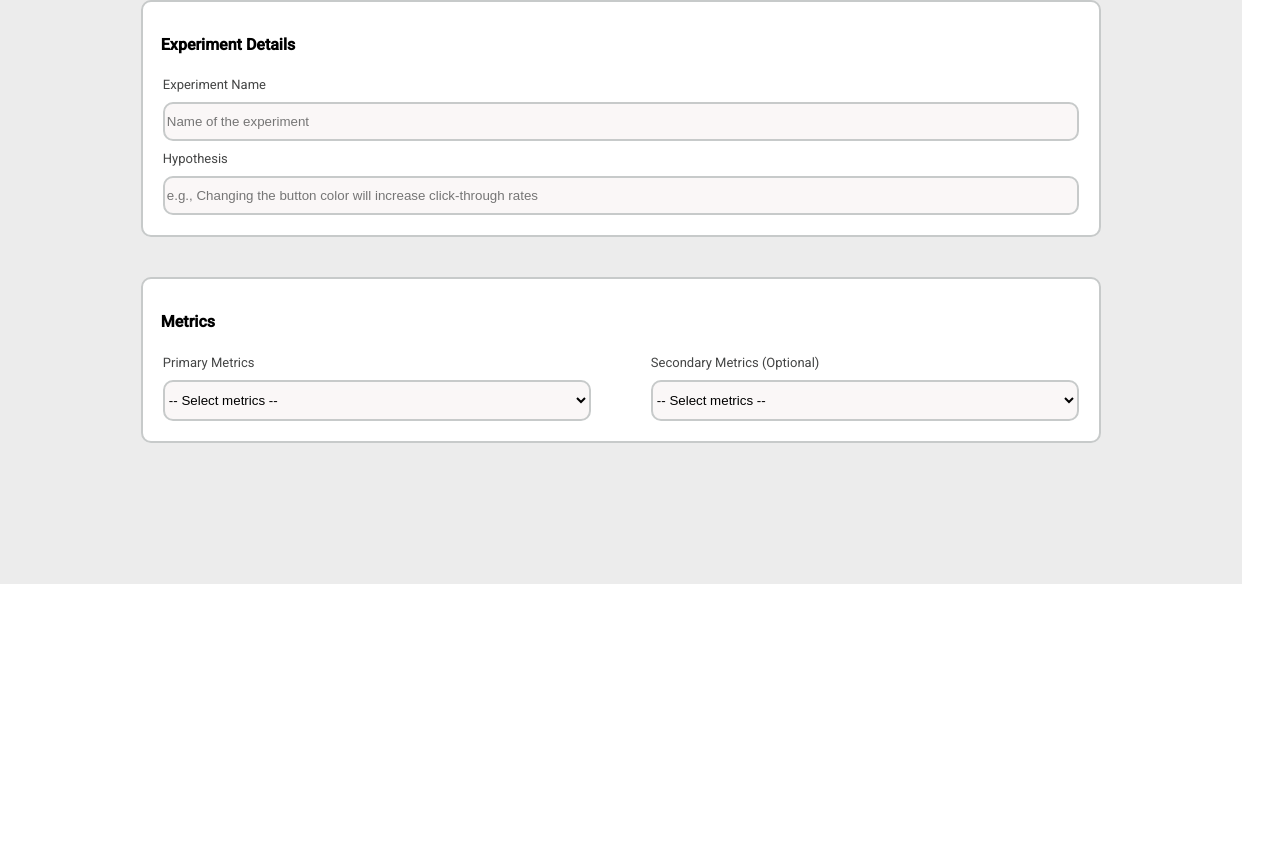
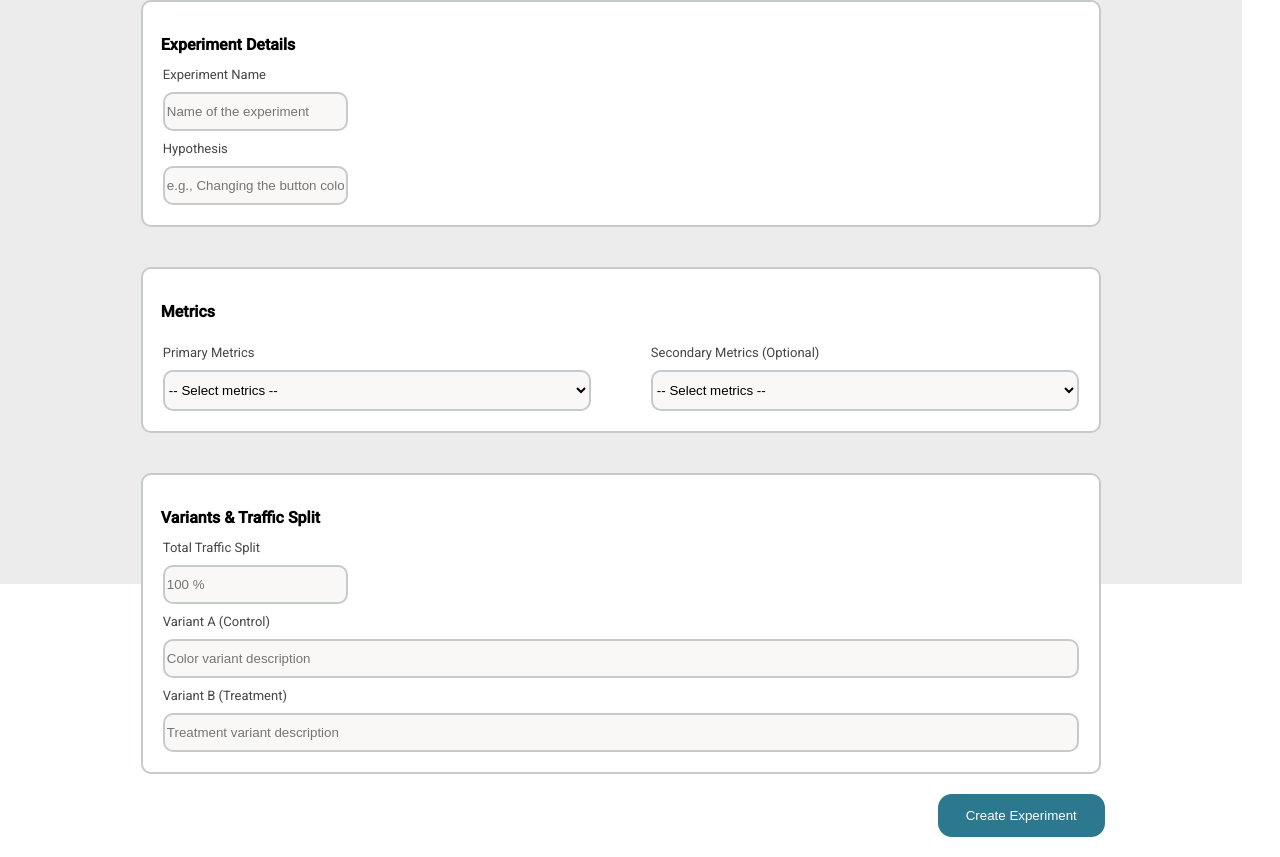
Before and after one commit to eycis/dux-hub, an Angular app in the folder frontend/: page /create-experiment in a window 1280 px wide. Shown: the part 211-1068 px from the top of the page. Before the commit the page ends 800 px from the top, so only its background shows below. Built offline with nearby package versions, Linux system fonts and the light colour scheme.

Commit message:
create-experiment service prep

```diff
--- a/frontend/src/app/create-experiment/create-experiment.component.html
+++ b/frontend/src/app/create-experiment/create-experiment.component.html
@@ -2,15 +2,15 @@
     <h1>Create new experiment</h1>
     <p> Define the parameters for your A/B test to understand user behaviour and optimize product</p>
 
-    <div class="experiment-details">
+    <div class="container">
         <h2>Experiment Details</h2>
         <p>Experiment Name</p>
         <input class="input-name" type="text" [(ngModel)]="experimentName" placeholder="Name of the experiment">
         <p>Hypothesis</p>
-        <input class="input-name" type="text" [(ngModel)]="experimentDetails" placeholder="e.g., Changing the button color will increase click-through rates">
+        <input class="input-name" type="text" [(ngModel)]="hypothesis" placeholder="e.g., Changing the button color will increase click-through rates">
     </div>
 
-    <article class="metrics-details">
+    <article class="container">
         <h2>Metrics</h2>
             <form [formGroup]="metricsDropdowns" class="metrics">
                 <section>
@@ -30,4 +30,22 @@
             </section>
             </form>
     </article>
+
+    <article class="container">
+        <h2>Variants & Traffic Split</h2>
+        <p>Total Traffic Split</p>
+        <input class="input-name" type="text" [(ngModel)]="totalTrafficSplit" placeholder="100 %">
+
+        <section class="variants">
+            <p>Variant A (Control)</p>
+            <input class="input-name" type="text" [(ngModel)]="variantA" placeholder="Color variant description">
+
+            <p>Variant B (Treatment)</p>
+            <input class="input-name" type="text" [(ngModel)]="variantB" placeholder="Treatment variant description">
+        </section>
+    </article>
+
+    <button class="create-button" type="submit">
+            Create Experiment
+    </button>
 </div>
--- a/frontend/src/app/create-experiment/create-experiment.component.scss
+++ b/frontend/src/app/create-experiment/create-experiment.component.scss
@@ -1,14 +1,4 @@
-.experiment-details{
-    background-color: white;
-    border-radius: 10px;
-    margin: 20px;
-    display: flex;
-    flex-direction: column;
-    padding-block: 20px;
-    border: 2px solid rgb(199, 202, 202);
-}
-
-.metrics-details{
+.container{
     background-color: white;
     border-radius: 10px;
     margin: 20px;
@@ -23,6 +13,12 @@
 }
 
 .metrics section{
+    flex: 1;
+    display: flex;
+    flex-direction: column;
+}
+
+.variants {
     flex: 1;
     display: flex;
     flex-direction: column;
@@ -62,3 +58,20 @@ p{
     max-width: 1000px;
     padding: 20px;
 }
+
+
+.create-button{
+    background-color:rgb(44, 120, 143);
+    color:white;
+    padding-inline: 28px;
+    padding-block: 14px;
+    border-radius: 14px;
+    width: fit-content;
+    margin-left: auto;
+    margin-right: 16px;
+    border: 0px;
+    cursor: pointer;
+    &:hover{
+        background-color:rgb(31, 84, 100);
+    }
+}
--- a/frontend/src/app/create-experiment/create-experiment.component.ts
+++ b/frontend/src/app/create-experiment/create-experiment.component.ts
@@ -2,7 +2,7 @@ import { CommonModule } from '@angular/common';
 import { Component } from '@angular/core';
 import {FormsModule} from '@angular/forms'
 import { FormControl, FormGroup, ReactiveFormsModule } from '@angular/forms';
-
+import { CreateExperimentService } from '../services/create-experiment.service';
 
 @Component({
   selector: 'app-create-experiment',
@@ -21,7 +21,10 @@ export class CreateExperimentComponent {
     });
 
     experimentName: string = "";
-    experimentDetails: string = "";
+    hypothesis: string = "";
+    totalTrafficSplit: number | null = null;
+    variantA : string = "";
+    variantB: string = "";
 
     primary_options = [
       { value: 'cr', label: 'Conversion Rate' },
@@ -35,5 +38,19 @@ export class CreateExperimentComponent {
       { value: 'aov', label: 'Avg. Order Value' },
     ];
 
-    // submit() {console.log(this.primaryMetrics.value);}
+    constructor(private api: CreateExperimentService){}
+
+    save() {
+      const dto = {
+        name: this.experimentName,
+        hypothesis : this.hypothesis,
+        primaryMetrics: this.metricsDropdowns.value.primaryMetrics,
+        secondaryMetrics: this.metricsDropdowns.value.secondaryMetrics,
+        variantA : this.variantA,
+        variantB : this.variantB,
+        totalTrafficSplit: this.totalTrafficSplit,
+      };
+
+
+    }
 }
--- /dev/null
+++ b/frontend/src/app/services/create-experiment.service.ts
@@ -0,0 +1,9 @@
+import { Injectable } from '@angular/core';
+
+@Injectable({
+  providedIn: 'root'
+})
+export class CreateExperimentService {
+
+  constructor() { }
+}
```
Also changed, not shown: 1 other file (tests, documents, lock files or other folders).
